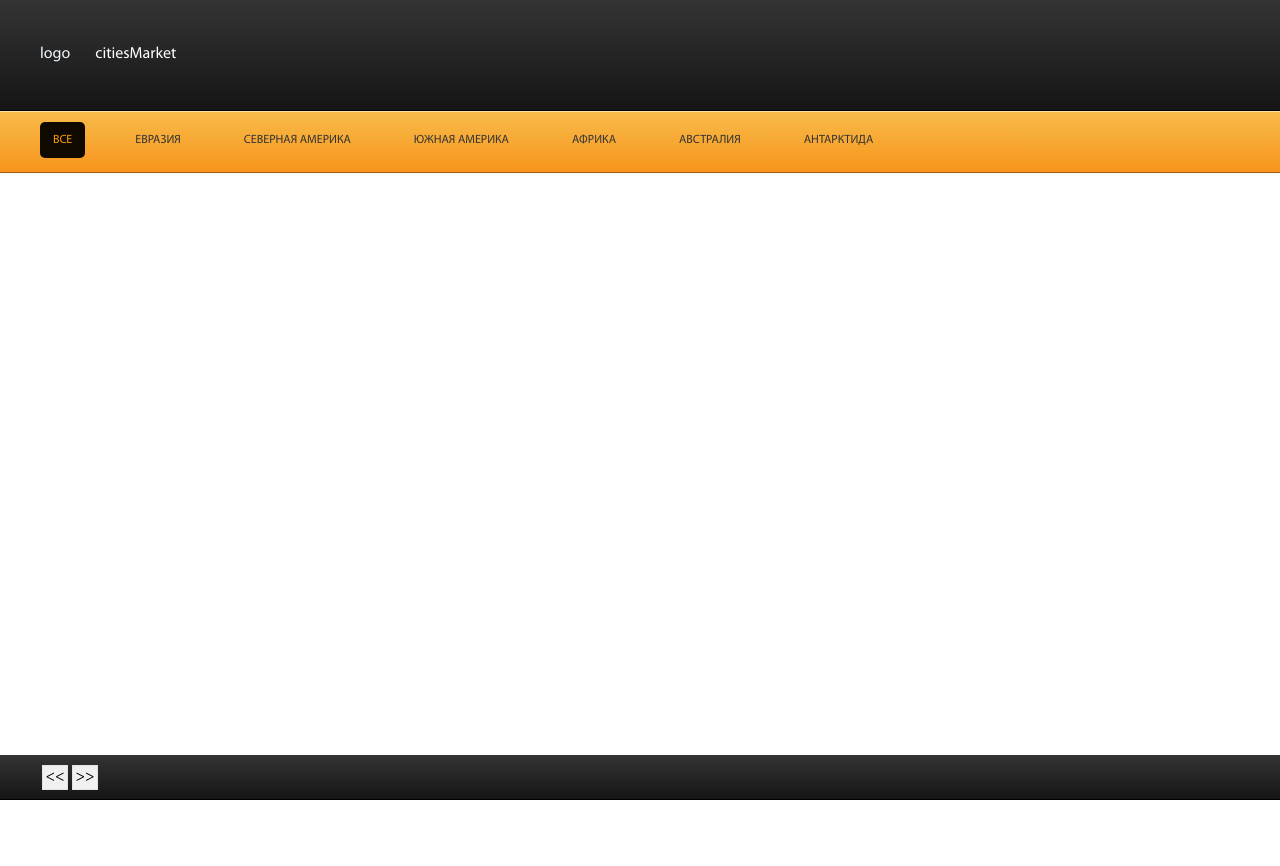
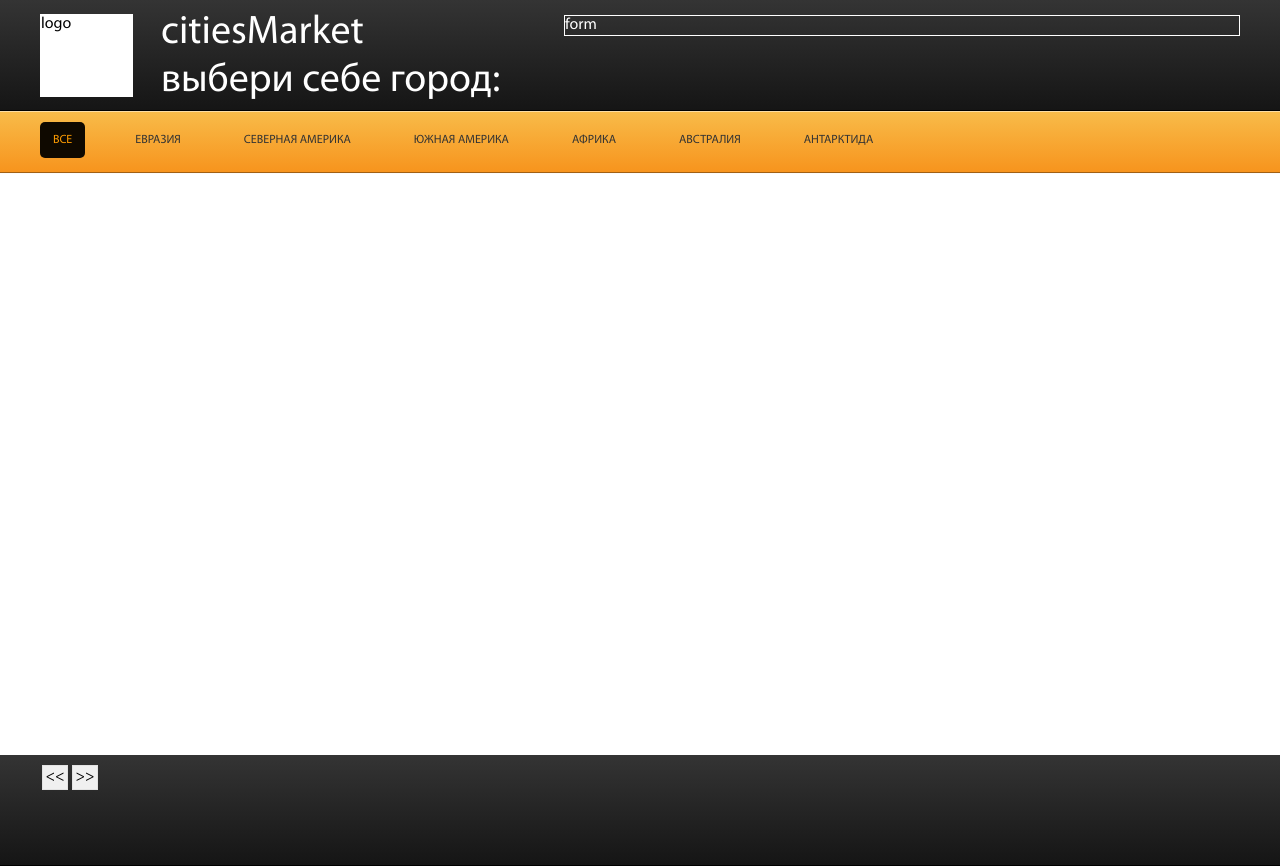
Before and after one commit to serjilyashenko/citiesMarket, a plain HTML site: page index.html in a window 1280 px wide. Before the commit the page ends 800 px from the top, so only its background shows below. Drawn offline with Linux system fonts and the light colour scheme; no server answers.

Commit message:
top & tittle #2

```diff
--- a/css/styles.css
+++ b/css/styles.css
@@ -50,7 +50,7 @@ html,body{
 
 
 .top, .footer {
-	height: 110px;
+	min-height: 110px;
 	background-color: #151515;
 	background: linear-gradient(to bottom, #343434, #151515);
 	border-bottom: 1px solid #000;
@@ -184,15 +184,33 @@ div {
 }
 
 .logo {
-	margin-right: 25px;
-	color: aliceblue;
+	margin-right: 28px;
+	margin-top: 14px;
+	color: black;
+	background-color: white;
 	float: left;
+	border: 1px solid white;
+	height: 81px;
+	width: 91px;
 }
 
 .top_wrapper {
-	margin-top: 45px;
+/*	margin-top: 45px;*/
+	overflow: hidden;
 }
 
 .title {
 	color: white;
+	margin-left: 0px;
+	margin-top: 9px;
+	font-size: 40px;
+	float: left;
 }
+
+.searchForm {
+	color: white;
+/*	background-color: white;*/
+	margin-top: 15px;
+	margin-left: 524px;
+	border: 1px solid white;
+}
--- a/index.html
+++ b/index.html
@@ -12,7 +12,8 @@
 				<div class="container">
 					<div class="top_wrapper">
 						<div class="logo">logo</div>
-						<div class="title">citiesMarket</div>
+						<div class="title">citiesMarket <br> выбери себе город: </div>
+						<div class="searchForm">form</div>
 					</div>
 				</div>
 			</div>
```
